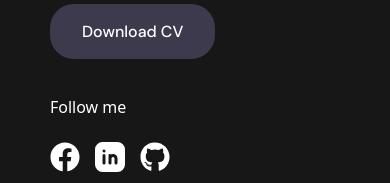
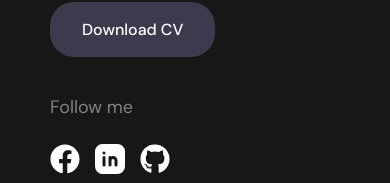
Before and after one commit to Rakib-Hassan-web/Portfulio-for-me, a React (Vite) app: page / in a window 390 px wide. Shown: the part 506-689 px from the top of the page. Built offline with nearby package versions, Linux system fonts and the light colour scheme.

Commit message:
responsive

```diff
--- a/src/assets/Pages/Banner.jsx
+++ b/src/assets/Pages/Banner.jsx
@@ -38,7 +38,7 @@ return (
 
 
                 <div>
-                    <h2 className='text-white mt-9'>Follow me</h2>
+                    <h2 className=' mt-9 font-prymary text-lg text-[#828282]'>Follow me</h2>
 
 
                     <div className='mt-5 flex items-center gap-3'>
```
